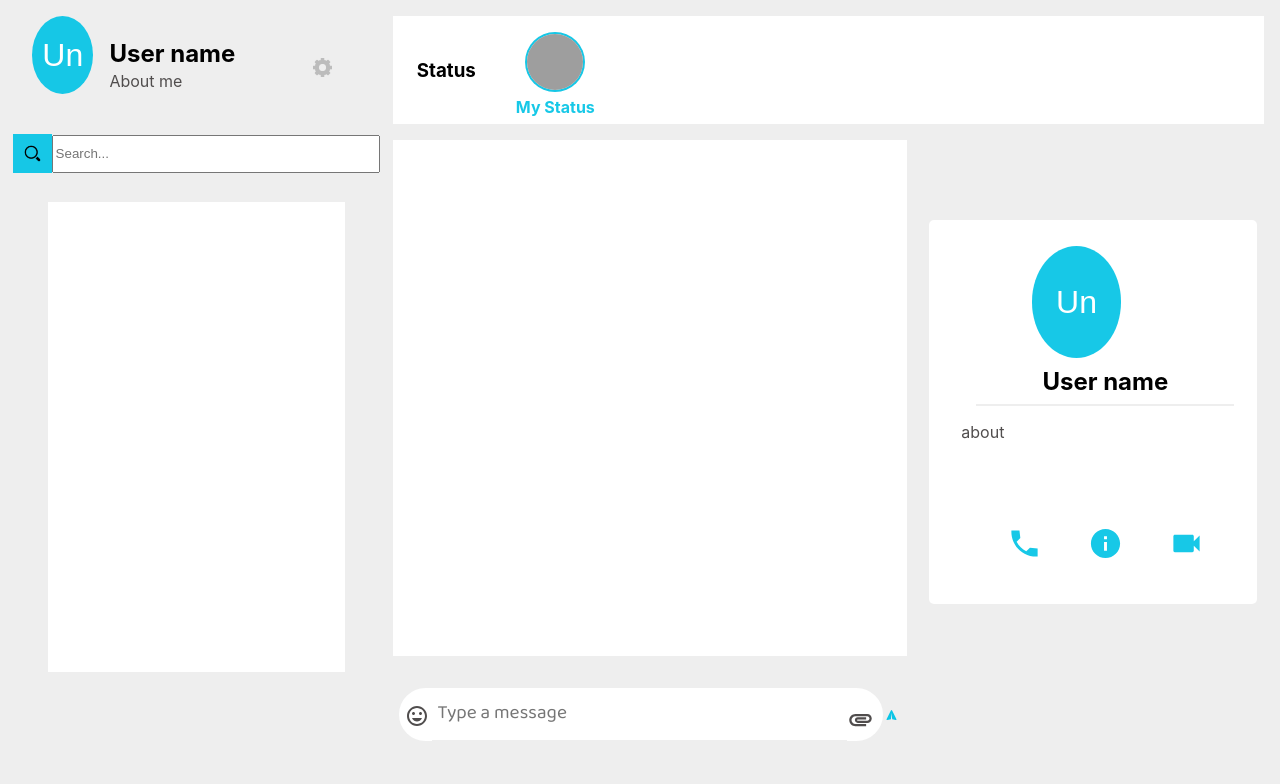
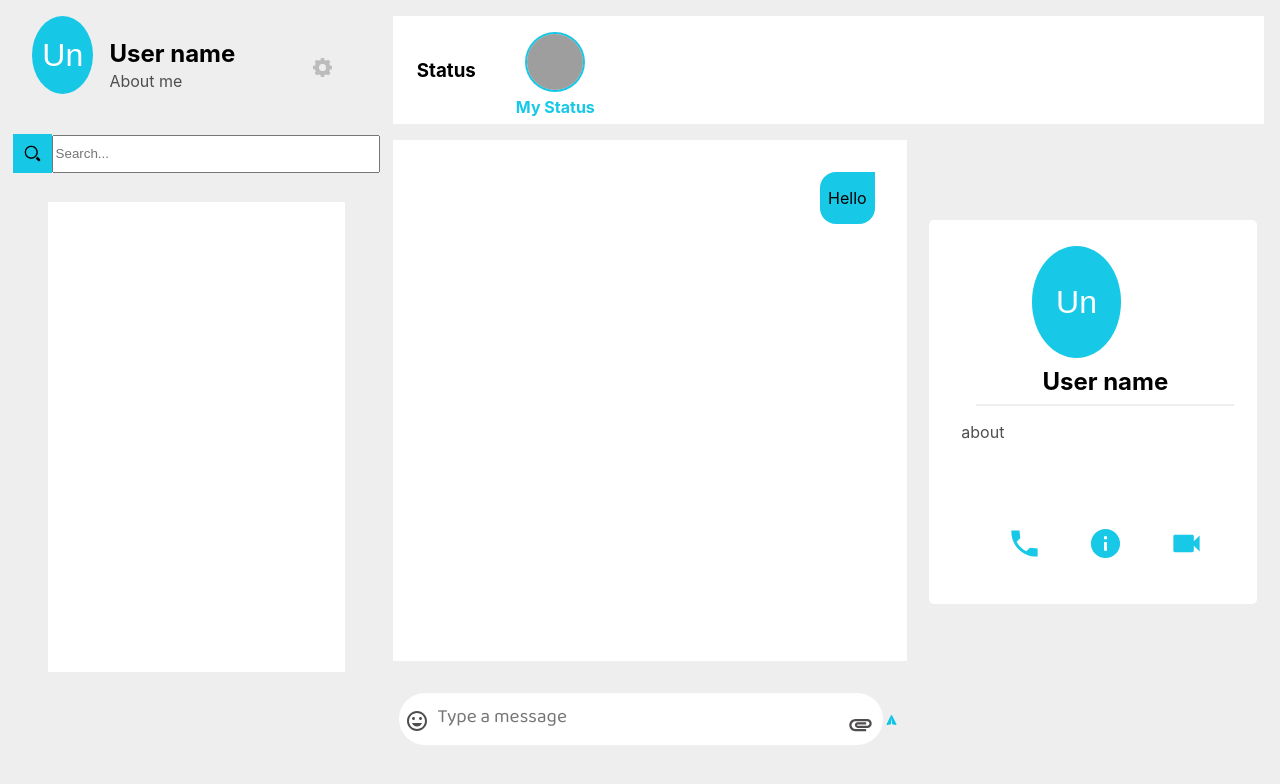
Before and after one commit to nda-kd/heXico, a React (Create React App) app: page /messenger in a window 1280 px wide. Shown: the top 784 px of the page. Built offline with nearby package versions, Linux system fonts and the light colour scheme; grey boxes are pictures that could not be loaded.

Commit message:
add redux and some minor changes

```diff
--- /dev/null
+++ b/src/action/chatAction.js
@@ -0,0 +1,4 @@
+export const sendNewMessage = (newMessage) => ({
+  type: 'SEND_NEW_MESSAGE',
+  payload: newMessage
+})
--- a/src/components/auth/Login.js
+++ b/src/components/auth/Login.js
@@ -55,7 +55,7 @@ class Login extends Component {
                     Login
                 </Button>
               </div>
-              <Link to='/'>Forgot your password?</Link>
+              <Link to='/messenger' style={{ textDecoration: 'underline' }}>Forgot your password?</Link>
             </div>
           </div>
         </div>
--- a/src/components/messenger/chatPage.js
+++ b/src/components/messenger/chatPage.js
@@ -1,12 +1,26 @@
 import React, { Component } from 'react'
+import { connect } from 'react-redux'
 import '../styles/msg.scss'
 
 class ChatPage extends Component {
   render () {
     return (
-      <div className='chat-box' />
+      <div className='chat-box'>
+        {this.props.messageList.map((message, index) => {
+          return (
+            <div className='my-chat-wrap'>
+              <div className='myChat' key={index}>
+                <p>{message.text}</p>
+              </div>
+            </div>)
+        })}
+      </div>
     )
   }
 }
 
-export default ChatPage
+const mapStateToProps = (state) => ({
+  messageList: state.messageList
+})
+
+export default connect(mapStateToProps)(ChatPage)
--- a/src/components/messenger/me.js
+++ b/src/components/messenger/me.js
@@ -68,6 +68,7 @@ class Me extends React.Component {
 
     const StyledMenuItem = withStyles((theme) => ({
       root: {
+
         '&:hover': {
           backgroundColor: '#0ac5e6f1',
           '& .MuiListItemIcon-root, & .MuiListItemText-primary': {
@@ -104,7 +105,8 @@ class Me extends React.Component {
           open={Boolean(this.state.anchorEl)}
           onClose={this.handleClose}
           >
-          <Link to='/Profile'>
+          <Link to='/Profile' style={{ textDecoration: 'none',
+              color: 'black'}}>
           <StyledMenuItem>
               <ListItemIcon>
                 <FaceSharpIcon fontSize="small" />
--- a/src/components/messenger/sendMessage.js
+++ b/src/components/messenger/sendMessage.js
@@ -1,27 +1,63 @@
 import React, { Component } from 'react'
+import { connect } from 'react-redux'
+import { sendNewMessage } from '../../action/chatAction'
 import '../styles/msg.scss'
 import AttachmentIcon from '@material-ui/icons/Attachment'
 import sendButton from '../../images/SEND.svg'
 import Emoji from '../Additional/Emoji'
 
 class SendMessage extends Component {
+  constructor () {
+    super()
+    this.state = {
+      newMessage: ''
+    }
+  }
+
+  changeHandle (e) {
+    if (e.length === 0) {
+      this.setState({ newMessage: e.target.value })
+      console.log(e)
+    }
+  }
+
+  sendMessage () {
+    this.props.dispatch(sendNewMessage(this.state.newMessage))
+    this.setState({ newMessage: '' })
+  }
+
+  sendMsg (e) {
+    if (e.key === 'Enter') {
+      this.sendMessage()
+    }
+  }
+
   render () {
     return (
       <div className='send-wrap'>
         <div className='emoji-wrap'>
           <Emoji />
         </div>
-        <input className='text-input' type='text' placeholder='Type a message' />
+        <input
+          className='text-input' type='text' placeholder='Type a message'
+          value={this.state.newMessage}
+          onChange={(e) => this.changeHandle(e)}
+          onKeyPress={(e) => this.sendMsg(e)}
+        />
         <div className='attach-wrap'>
           <label>
             <AttachmentIcon className='emoji-icon MuiIcon-fontSizeLarge' style={{ fontSize: 27 }} />
             <input type='file' />
           </label>
         </div>
-        <img className='send-img' src={sendButton} alt='Send Button' />
+        <img className='send-img' src={sendButton} alt='Send Button' onClick={() => this.sendMessage()} />
       </div>
     )
   }
 }
 
-export default SendMessage
+const mapDispatchToProps = (dispatch) => ({
+  dispatch: dispatch
+})
+
+export default connect(mapDispatchToProps)(SendMessage)
--- a/src/components/styles/msg.scss
+++ b/src/components/styles/msg.scss
@@ -39,13 +39,14 @@ body{
       margin: 3.6em 3.8em 0em 0em;
       width: 1.2em;
       height: 1.2em;
+      a{
+        text-decoration: none;
+        color: black;
+    }
     }
 }
 
-a{
-  text-decoration: none;
-  color: black;
-}
+
 
 // .setting-button{
 //   display: none;
@@ -95,6 +96,9 @@ a{
       height: 2.4em;
       margin: 0.6em 3.3em 0em 0em;
       margin-right: 0rem;
+      &:focus{
+        outline: none;
+    }
     }
 }
 
@@ -173,8 +177,11 @@ a{
 
 
 .chat-box{
+    overflow: scroll;
+    box-sizing: border-box;
+    padding: 2em;
     flex-grow: 2;
-    flex-wrap: wrap;
+    height: 100px ;
     background-color: $white;
 }
 
@@ -294,3 +301,19 @@ hr{
   align-self: center;
   margin-top: .5em;
 }
+
+// my conversation box
+
+.my-chat-wrap{
+  display: flex;
+  justify-content: flex-end;
+}
+
+.myChat{
+  @extend %flex-display;
+  box-sizing: border-box;
+  padding: 0em .5em;
+  border-radius: 1em 0em 1em 1em;
+  margin-bottom: 1em ;
+  background-color: $primary-blue;
+}
--- a/src/container/App.js
+++ b/src/container/App.js
@@ -1,13 +1,19 @@
 import React from 'react'
 import './App.css'
 import { Switch, Route } from 'react-router-dom'
+import { createStore } from 'redux'
+import { Provider } from 'react-redux'
 import Messenger from '../components/messenger/messenger'
 import Login from '../components/auth/Login'
 import Signup from '../components/auth/Signup'
 import Profile from '../components/auth/MyProfile'
+import conversation from '../reducer/rootReducer'
+
+const store = createStore(conversation)
 
 function App () {
   return (
+    <Provider store={store}>
       <div className='App'>
         <Switch>
           <Route exact path='/' component={Login} />
@@ -16,6 +22,7 @@ function App () {
           <Route path='/profile' component={Profile} />
         </Switch>
       </div>
+    </Provider>
   )
 }
 
--- a/src/index.js
+++ b/src/index.js
@@ -6,11 +6,9 @@ import * as serviceWorker from './serviceWorker'
 import { BrowserRouter } from 'react-router-dom'
 
 ReactDOM.render(
-  <React.StrictMode>
-    <BrowserRouter>
-      <App />
-    </BrowserRouter>
-  </React.StrictMode>,
+  <BrowserRouter>
+    <App />
+  </BrowserRouter>,
   document.getElementById('root')
 )
 
--- /dev/null
+++ b/src/reducer/rootReducer.js
@@ -0,0 +1,29 @@
+const Init = {
+  messageList: [
+    {
+      text: 'Hello',
+      id: 1
+    }
+  ]
+}
+
+export default function conversation (state = Init, action) {
+  console.log('action;', state, action)
+
+  switch (action.type) {
+    case 'SEND_NEW_MESSAGE':
+      return {
+        ...state,
+        messageList: [
+          ...state.messageList,
+          {
+            text: action.payload,
+            id: 1
+          }
+        ]
+      }
+
+    default:
+      return state
+  }
+}
```
Lines whose indentation alone changed are shown as unchanged.
